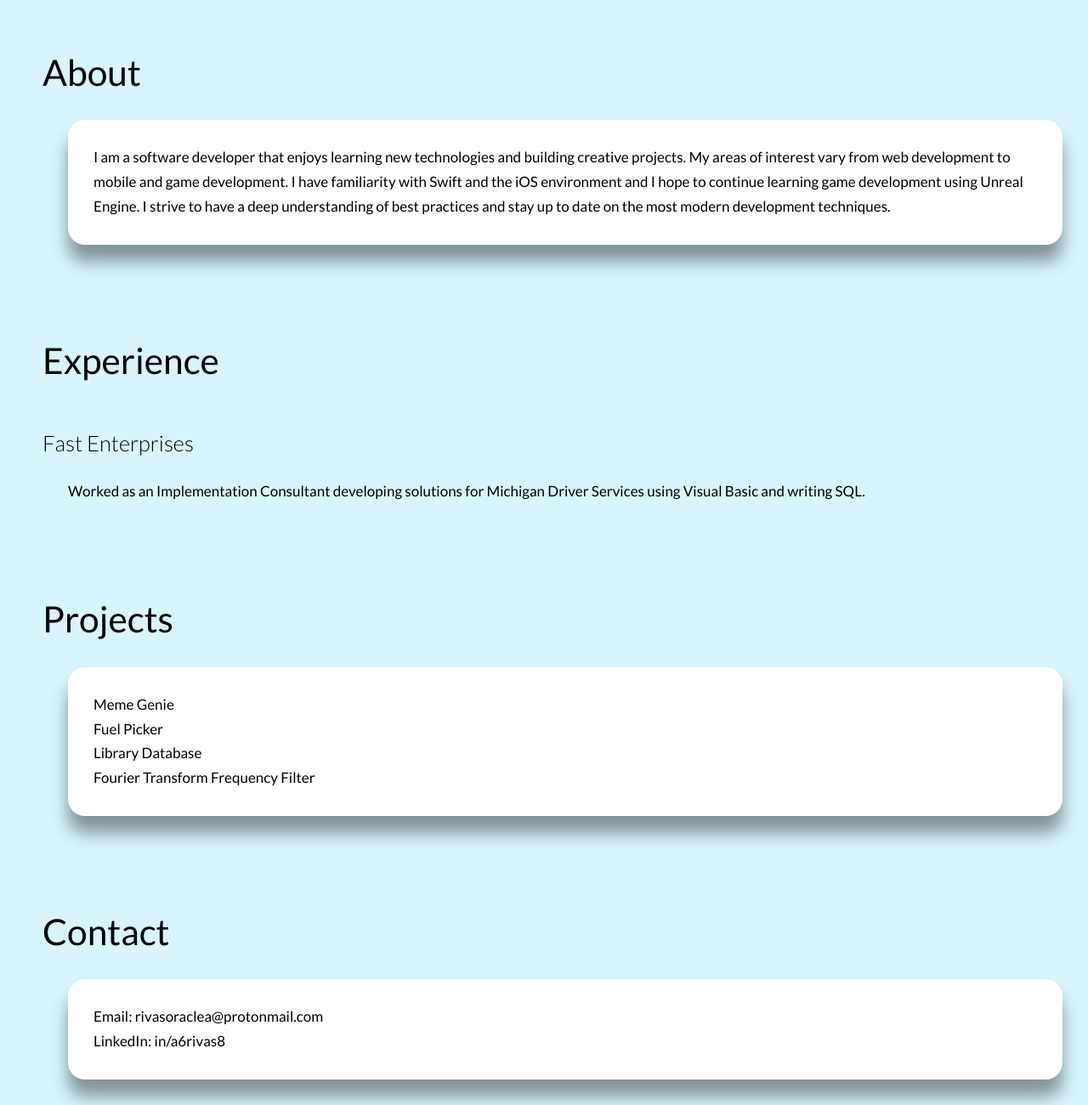
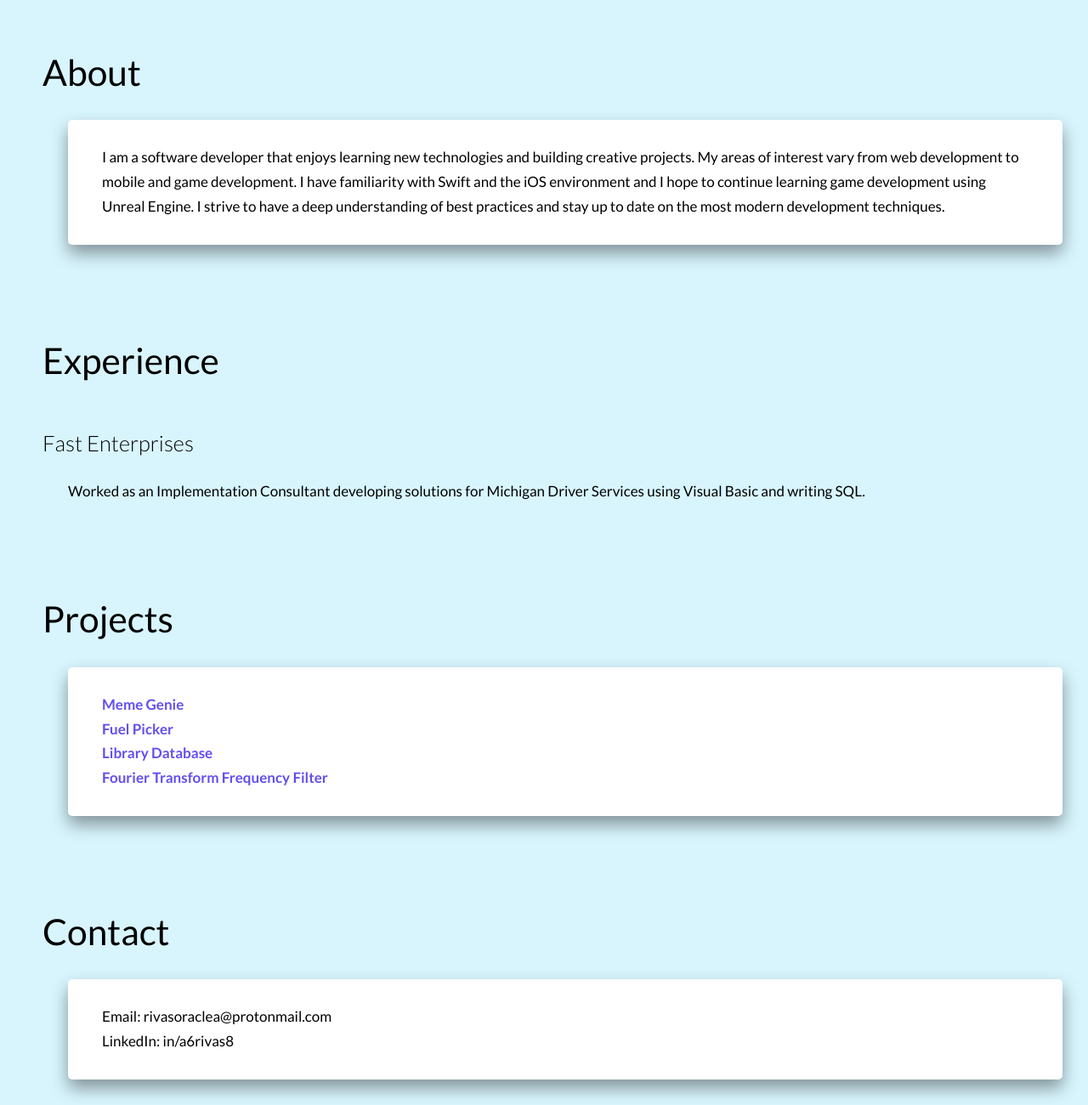
Before and after one commit to a6rivas8/a6rivas8.github.io, a website: page index.html in a window 1280 px wide. Shown: the part 781-2081 px from the top of the page at 85% size. Drawn offline with Linux system fonts and the light colour scheme; a script that the page names is missing.

Commit message:
border radius, link color, todos

```diff
--- a/sass/abstracts/_variables.scss
+++ b/sass/abstracts/_variables.scss
@@ -2,5 +2,6 @@ $default-font-size: 1.7rem;
 
 $color-white: #ffffff;
 $color-black: #000000;
+$color-link: #624fee;
 $background-page-color: #d8f5fe;
 $contrast-header-cursor-color: #ffcf87;
--- a/sass/main.scss
+++ b/sass/main.scss
@@ -25,8 +25,6 @@ body {
 	margin-bottom: 100px;
 
 	&__greeting {
-		// TODO: need to check out Brave and firefox and see what's up with the greeting
-		//		 also all text is larger - probably my browser settings
 		position: absolute;
 		font-size: 6rem;
 		font-weight: 400;
@@ -64,11 +62,11 @@ body {
 	&__description {
 		font-size: $default-font-size;
 		margin-left: 5rem;
-		padding: 3rem;
+		padding: 3rem 4rem;
 
 		background-color: $color-white;
-		border-radius: 2rem;
-		box-shadow: 0 2rem 2rem rgba($color-black, 0.4);
+		border-radius: 0.5rem;
+		box-shadow: 0 1rem 2rem rgba($color-black, 0.4);
 	}
 }
 
@@ -92,12 +90,13 @@ body {
 
 	&__list {
 		font-size: $default-font-size;
+		font-weight: 700;
 		margin-left: 5rem;
-		padding: 3rem;
+		padding: 3rem 4rem;
 
 		background-color: $color-white;
-		border-radius: 2rem;
-		box-shadow: 0 2rem 2rem rgba($color-black, 0.4);
+		border-radius: 0.5rem;
+		box-shadow: 0 1rem 2rem rgba($color-black, 0.4);
 	}
 }
 
@@ -107,11 +106,11 @@ body {
 	&__info {
 		font-size: $default-font-size;
 		margin-left: 5rem;
-		padding: 3rem;
+		padding: 3rem 4rem;
 
 		background-color: $color-white;
-		border-radius: 2rem;
-		box-shadow: 0 2rem 2rem rgba($color-black, 0.4);
+		border-radius: 0.5rem;
+		box-shadow: 0 1rem 2rem rgba($color-black, 0.4);
 	}
 }
 
@@ -124,9 +123,9 @@ a:link,
 a:active {
 	text-decoration: none;
 	outline-style: none;
-	color: $color-black;
+	color: $color-link;
 }
 
 a:hover {
-	color: $contrast-header-cursor-color;
+	color: $color-black;
 }
```
Also changed, not shown: index.html (+9 -0 lines), css/style.css.
